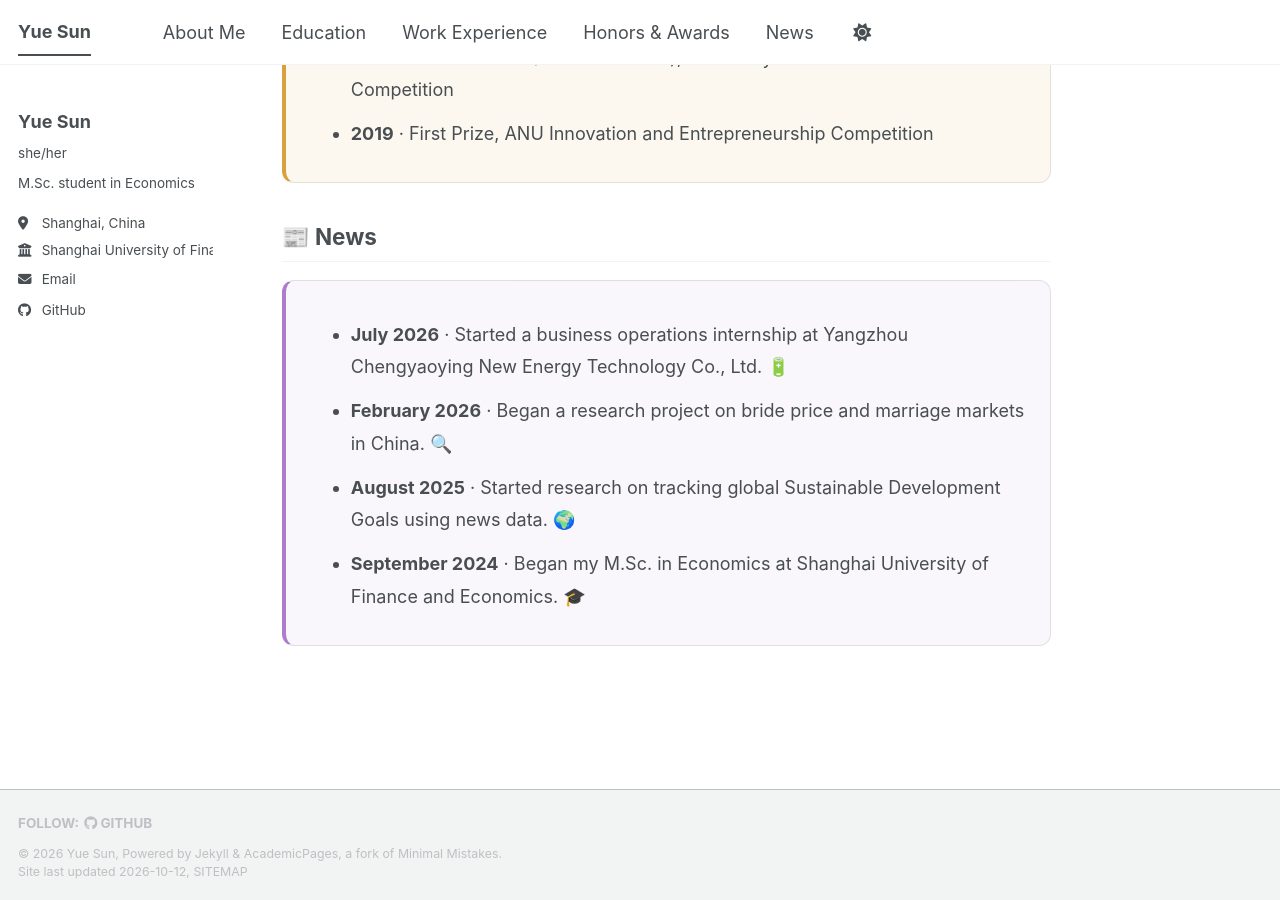
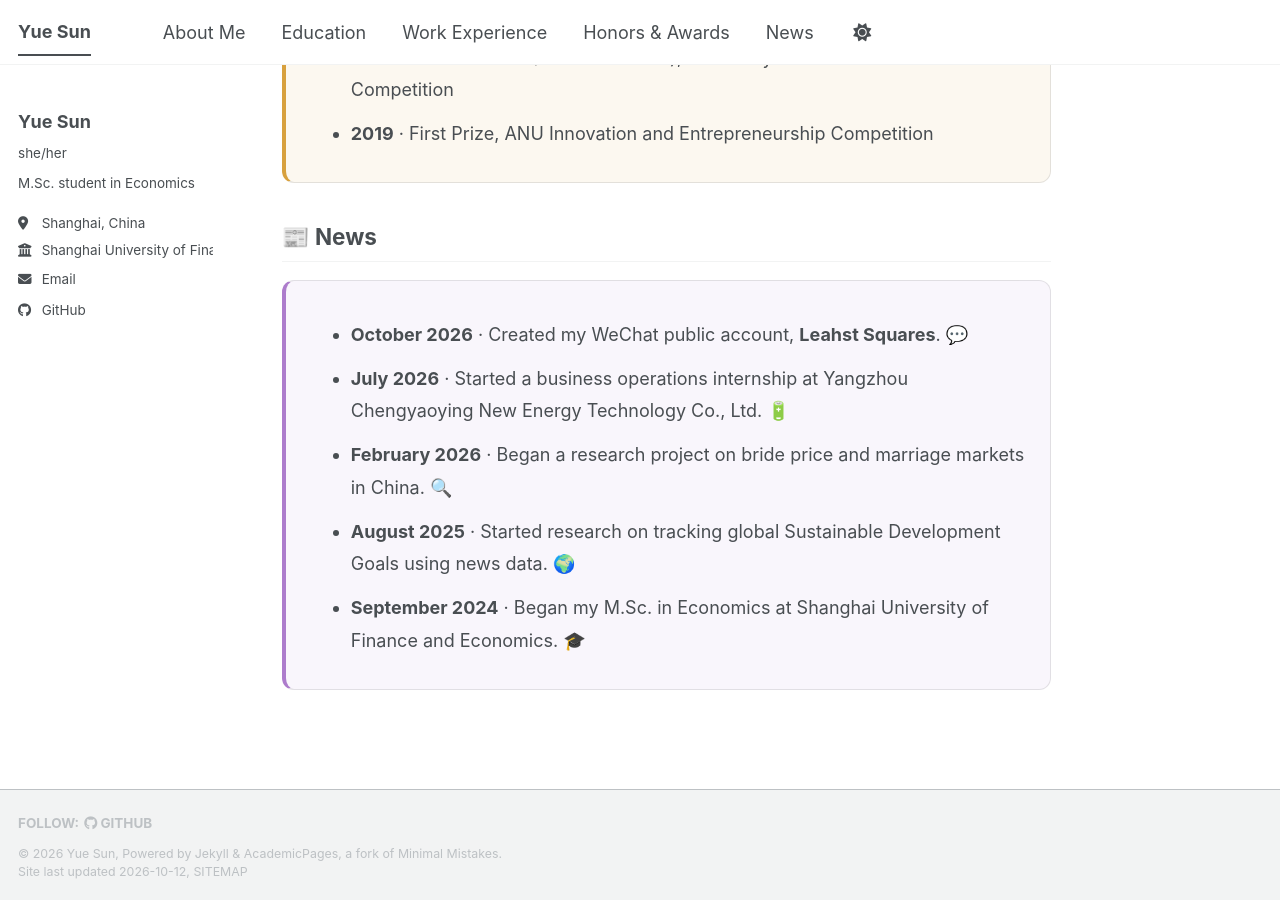
Before and after one commit to leahsun35/leahsun35.github.io, a Jekyll site: the page built from _pages/about.md, in a window 1280 px wide and 900 px high, scrolled down 2271 px. Built offline with Jekyll 4.4.1, drawn with Linux system fonts in a browser that asks for light colours; a style sheet for code colours, icons or effects is not loaded.

Commit message:
show u off~

```diff
--- a/_pages/about.md
+++ b/_pages/about.md
@@ -93,6 +93,7 @@ Reviewed academic and educational manuscripts for logical consistency, coordinat
 
 <div class="profile-card news-card" markdown="1">
 
+- **October 2026** · Created my WeChat public account, **Leahst Squares**. 💬
 - **July 2026** · Started a business operations internship at Yangzhou Chengyaoying New Energy Technology Co., Ltd. 🔋
 - **February 2026** · Began a research project on bride price and marriage markets in China. 🔍
 - **August 2025** · Started research on tracking global Sustainable Development Goals using news data. 🌍
```
